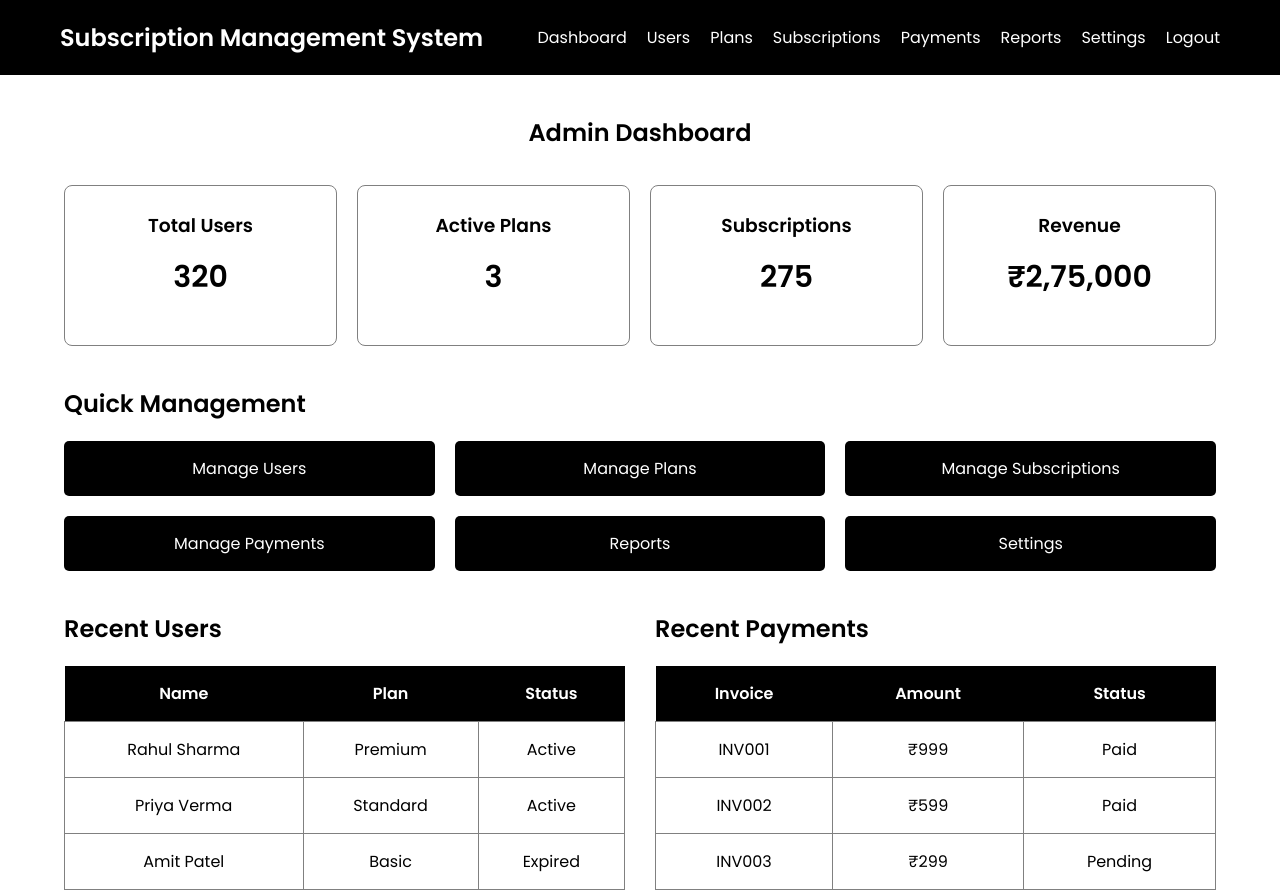
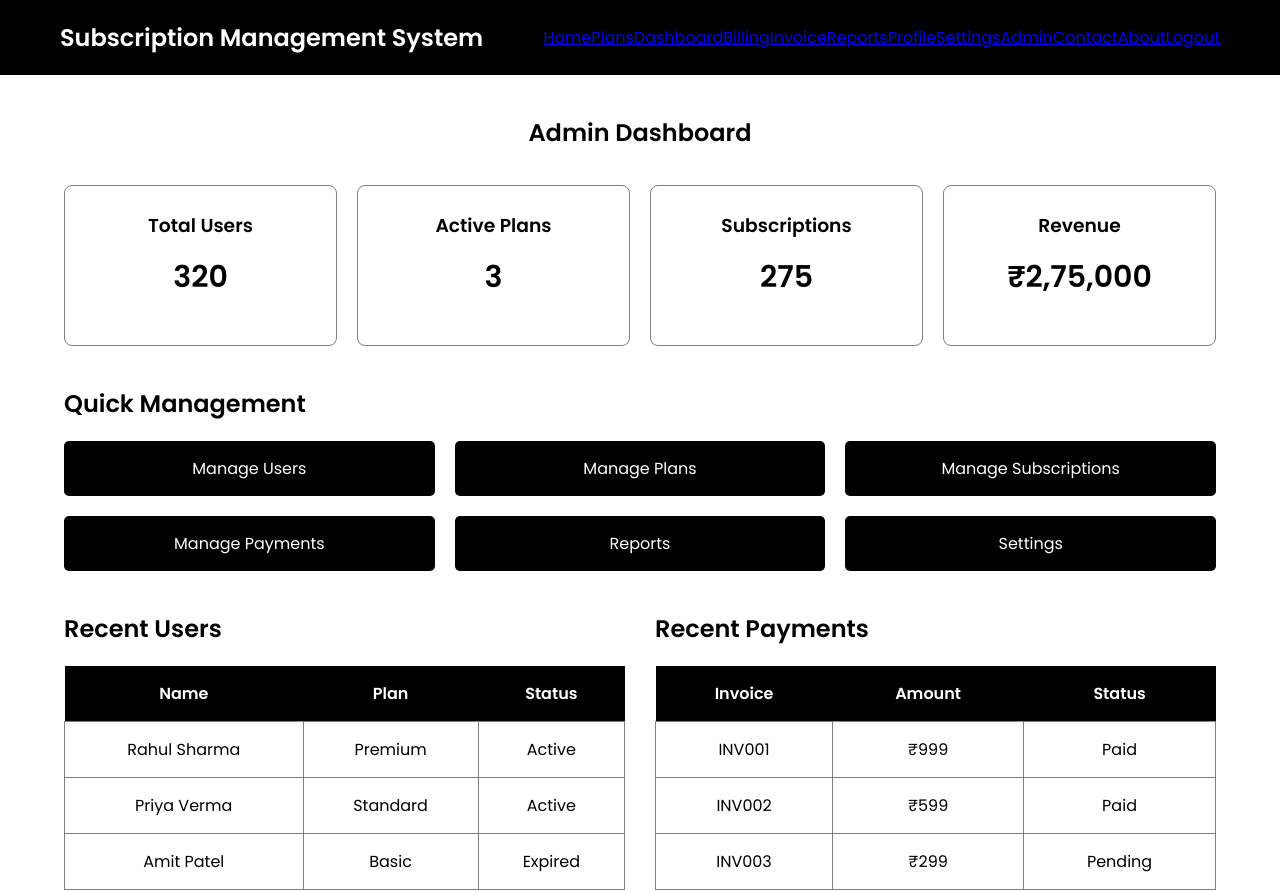
Before and after one commit to devanshmeena422/SMS-Project, a website: page Subscription Management System/FRONTEND/admin.html in a window 1280 px wide. Shown: the top 893 px of the page. Drawn offline with Linux system fonts and the light colour scheme.

Commit message:
Update navigation links in about and admin pages for improved accessibility and consistency

```diff
--- a/Subscription Management System/FRONTEND/admin.html
+++ b/Subscription Management System/FRONTEND/admin.html
@@ -17,14 +17,18 @@
 
 <ul>
 
-<li><a href="admin.html">Dashboard</a></li>
-<li><a href="manage-users.html">Users</a></li>
-<li><a href="manage-plans.html">Plans</a></li>
-<li><a href="manage-subscriptions.html">Subscriptions</a></li>
-<li><a href="manage-payments.html">Payments</a></li>
-<li><a href="reports.html">Reports</a></li>
-<li><a href="settings.html">Settings</a></li>
-<li><a href="login.html">Logout</a></li>
+            <a href="index.html">Home</a>
+            <a href="plans.html">Plans</a>
+            <a href="dashboard.html">Dashboard</a>
+            <a href="billing.html">Billing</a>
+            <a href="invoice.html">Invoice</a>
+            <a href="reports.html">Reports</a>
+            <a href="profile.html">Profile</a>
+            <a href="settings.html">Settings</a>
+            <a href="admin.html">Admin</a>
+            <a href="contact.html">Contact</a>
+            <a href="about.html">About</a>
+            <a href="login.html">Logout</a>
 
 </ul>
 
```
Also changed, not shown: Subscription Management System/FRONTEND/about.html (+12 -5 lines).
